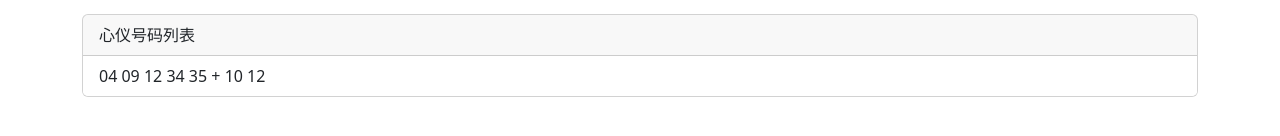
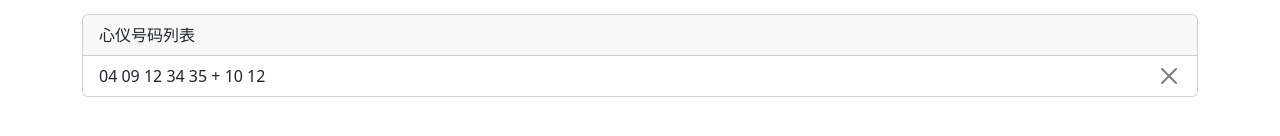
Before and after one commit to zjyl1994/my-web-tools, a React (Vite) app: page /lottery in a window 1280 px wide. Both pictures are taken after a click on the button "储存". Shown: the part 224-360 px from the top of the page. Built offline with nearby package versions, Linux system fonts and the light colour scheme.

Commit message:
add delete confirm

```diff
--- a/src/pages/lottery/index.tsx
+++ b/src/pages/lottery/index.tsx
@@ -9,10 +9,33 @@ import { useState } from 'react';
 import { uniq } from 'lodash';
 
 const LotteryGen: React.FC = () => {
-    const [codeList, setCodeList] = useState<string[]>([])
+    const loadCodeList = () => JSON.parse(localStorage.getItem("lottery_codes") ?? '[]');
+
+    const [codeList, setCodeList] = useState<string[]>(loadCodeList())
     const { value, action } = useBasic(superLottoGen());
-    const saveCode = () => setCodeList(prev => uniq([value, ...prev]));
-    const cleanList = () => setCodeList([]);
+
+    const saveCode = () => setCodeList(prev => {
+        const newList = uniq([value, ...prev]);
+        localStorage.setItem("lottery_codes", JSON.stringify(newList));
+        return newList;
+    });
+
+    const cleanList = () => {
+        if (confirm('真的要清空吗?'))
+            setCodeList(() => {
+                localStorage.removeItem("lottery_codes");
+                return [];
+            })
+    };
+
+    const deleteCode = (index: number) => () => {
+        if (confirm('真的要删除吗?'))
+            setCodeList(prev => {
+                const newList = prev.filter((_, i) => i !== index);
+                localStorage.setItem("lottery_codes", JSON.stringify(newList));
+                return newList;
+            });
+    };
 
     return (
         <>
@@ -33,7 +56,12 @@ const LotteryGen: React.FC = () => {
             <Card className="mt-3">
                 <Card.Header>心仪号码列表</Card.Header>
                 <ListGroup variant="flush">
-                    {codeList.map((item: string) => <ListGroup.Item>{item}</ListGroup.Item>)}
+                    {codeList.map((item: string, index: number) =>
+                        <ListGroup.Item className="d-flex justify-content-between">
+                            <div>{item} </div>
+                            <button type="button" className="btn-close" onClick={deleteCode(index)}></button>
+                        </ListGroup.Item>
+                    )}
                 </ListGroup>
             </Card>
 
```
